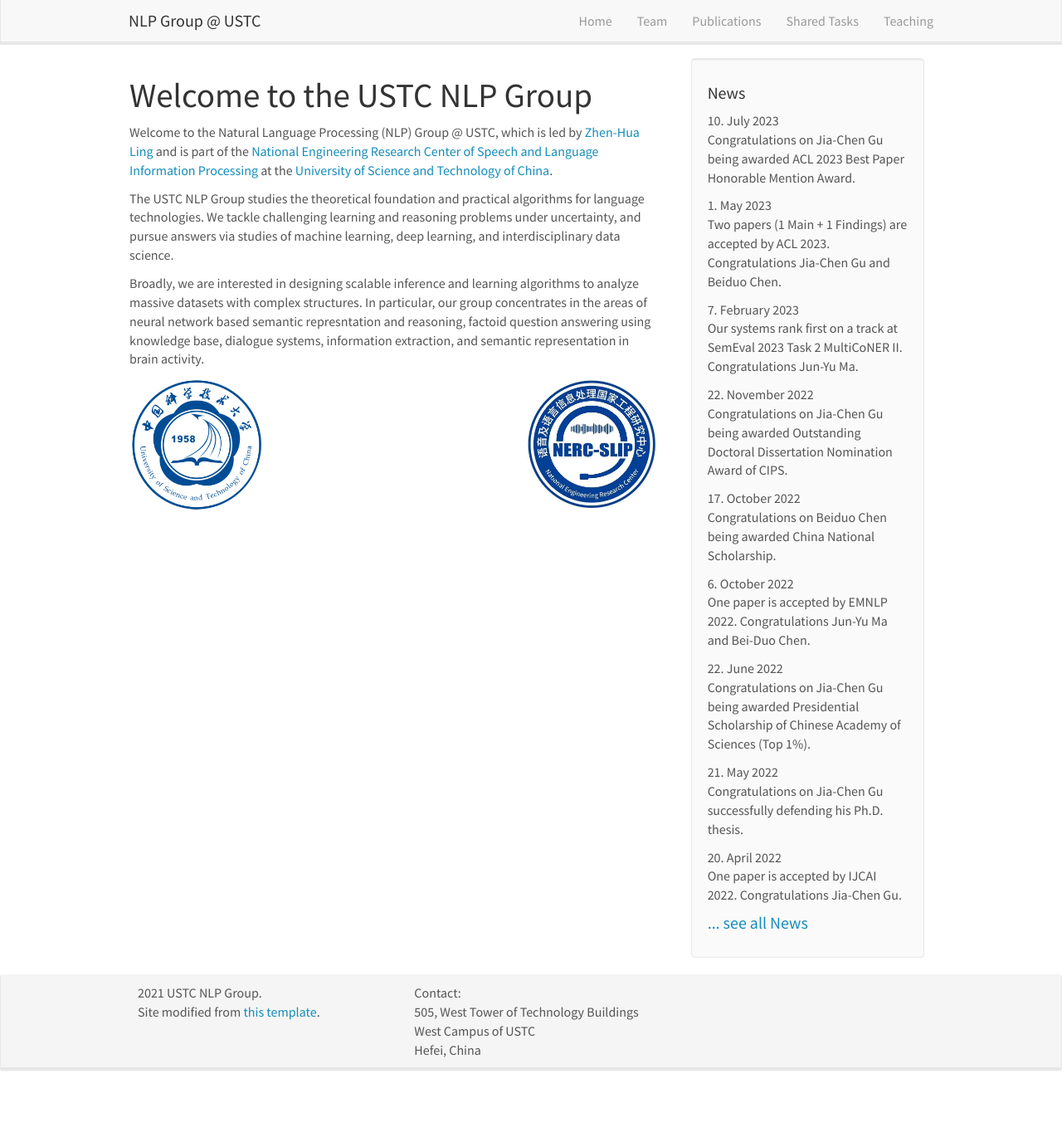
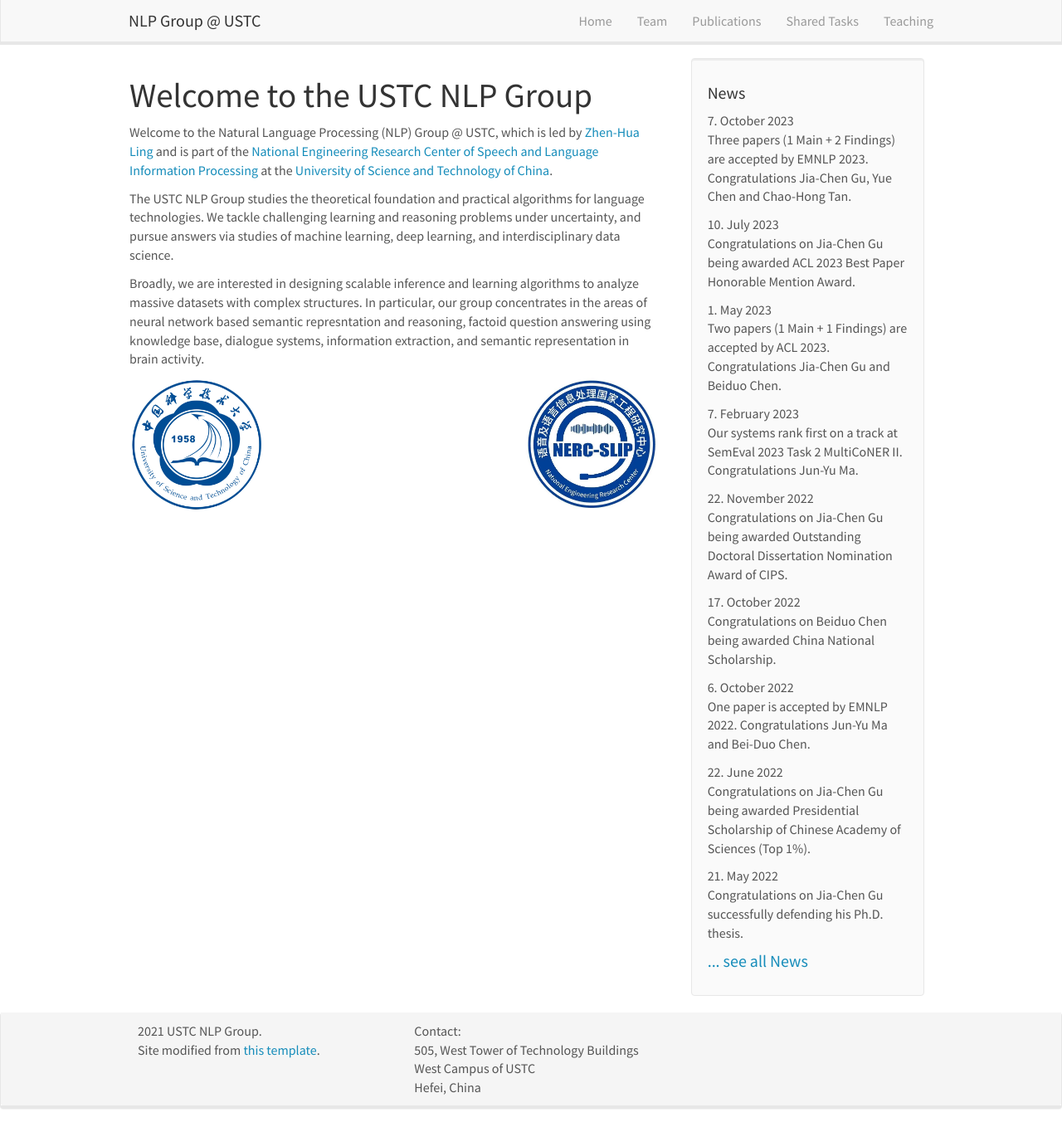
Before and after one commit to ustcnlp/ustcnlp.github.io, a Jekyll site: the page built from _pages/home.md, in a window 1280 px wide and 1358 px high. Shown: the whole window at 83% size. Built offline with Jekyll 4.4.1, drawn with Linux system fonts in a browser that asks for light colours; nearby versions of some CDN libraries.

Commit message:
Update EMNLP 2023

```diff
--- a/_data/news.yml
+++ b/_data/news.yml
@@ -1,3 +1,6 @@
+- date: 7. October 2023
+  headline: Three papers (1 Main + 2 Findings) are accepted by EMNLP 2023. Congratulations Jia-Chen Gu, Yue Chen and Chao-Hong Tan.
+
 - date: 10. July 2023
   headline: Congratulations on Jia-Chen Gu being awarded ACL 2023 Best Paper Honorable Mention Award.
 
```
